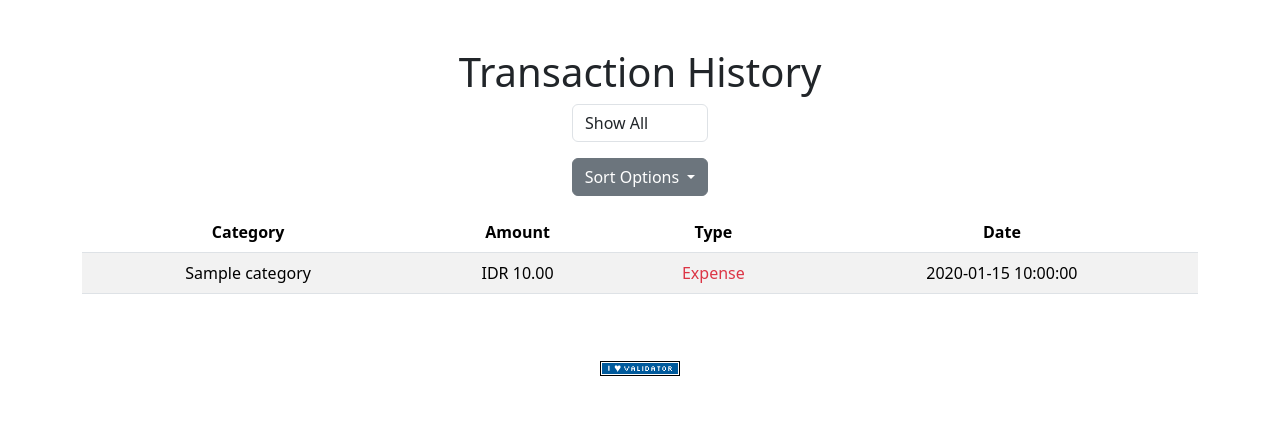
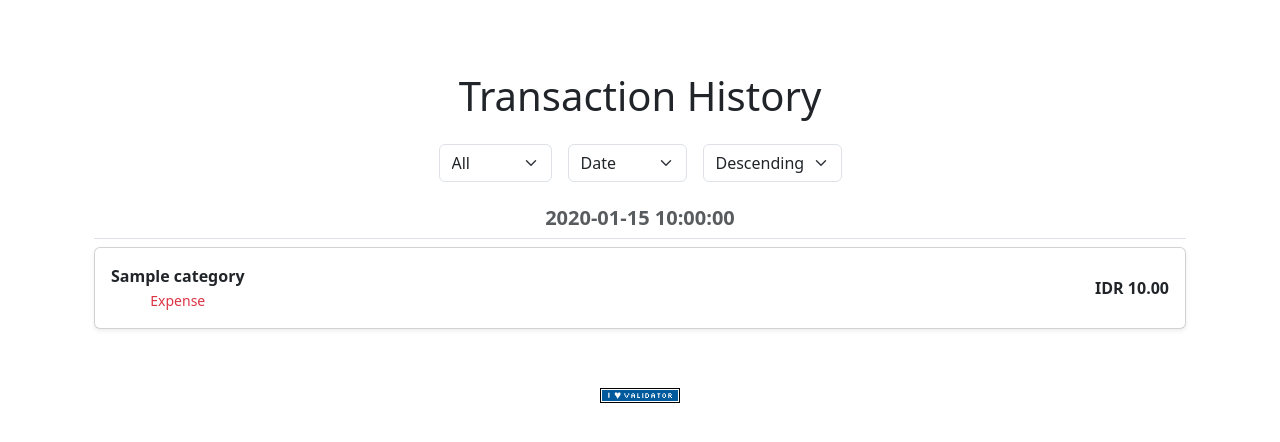
Before and after one commit to YakAliOen/Extrinout, a Flask app: template templates/history.html in a window 1280 px wide. Shown: the part 76-518 px from the top of the page. Run offline with Flask 3, Linux system fonts and the light colour scheme; the template is opened without the code that fills it: most values are stand-ins (such as "Sample title", 1, 10 or a date in 2020); some libraries are stand-ins or nearby versions.

Commit message:
Refactor transaction history layout and filters

```diff
--- a/templates/history.html
+++ b/templates/history.html
@@ -1,65 +1,77 @@
 {% extends "layout.html" %}
 
 {% block title %}
-    Transaction History
+Transaction History
 {% endblock %}
 
 {% block main %}
-    <h1>Transaction History</h1>
+<div class="container mt-4">
 
-    <!-- Type Filter Form -->
-    <form method="get" action="/history" class="mb-3 d-flex gap-2 justify-content-center">
-        <!-- Retain sort & order in filter form -->
-        <input type="hidden" name="sort" value="{{ sort_by }}">
-        <input type="hidden" name="order" value="{{ order }}">
+    <h1 class="text-center mb-4">Transaction History</h1>
 
-        <select name="type" class="form-control w-auto" onchange="this.form.submit()">
-            <option value="all" {% if selected_type == "all" %}selected{% endif %}>Show All</option>
-            <option value="income" {% if selected_type == "income" %}selected{% endif %}>Only Income</option>
-            <option value="expense" {% if selected_type == "expense" %}selected{% endif %}>Only Expenses</option>
-        </select>
+    <!-- Controls -->
+    <form method="get" action="/history" class="row g-3 justify-content-center mb-4">
+
+        <div class="col-auto">
+            <select name="type" class="form-select" onchange="this.form.submit()">
+                <option value="all" {% if selected_type == "all" %}selected{% endif %}>All</option>
+                <option value="income" {% if selected_type == "income" %}selected{% endif %}>Income</option>
+                <option value="expense" {% if selected_type == "expense" %}selected{% endif %}>Expense</option>
+            </select>
+        </div>
+
+        <div class="col-auto">
+            <select name="sort" class="form-select" onchange="this.form.submit()">
+                <option value="date" {% if sort_by == "date" %}selected{% endif %}>Date</option>
+                <option value="amount" {% if sort_by == "amount" %}selected{% endif %}>Amount</option>
+                <option value="category" {% if sort_by == "category" %}selected{% endif %}>Category</option>
+            </select>
+        </div>
+
+        <div class="col-auto">
+            <select name="order" class="form-select" onchange="this.form.submit()">
+                <option value="DESC" {% if order == "DESC" %}selected{% endif %}>Descending</option>
+                <option value="ASC" {% if order == "ASC" %}selected{% endif %}>Ascending</option>
+            </select>
+        </div>
+
     </form>
 
-    <!-- Sorting Dropdown -->
-    <div class="dropdown mb-3">
-        <button class="btn btn-secondary dropdown-toggle" type="button" id="sortDropdown" data-bs-toggle="dropdown" aria-expanded="false">
-            Sort Options
-        </button>
-        <ul class="dropdown-menu" aria-labelledby="sortDropdown">
-            <li><a class="dropdown-item" href="/history?sort=amount&order=ASC&type={{ selected_type }}">Amount ▲</a></li>
-            <li><a class="dropdown-item" href="/history?sort=amount&order=DESC&type={{ selected_type }}">Amount ▼</a></li>
-            <li><a class="dropdown-item" href="/history?sort=category&order=ASC&type={{ selected_type }}">Category ▲</a></li>
-            <li><a class="dropdown-item" href="/history?sort=category&order=DESC&type={{ selected_type }}">Category ▼</a></li>
-            <li><a class="dropdown-item" href="/history?sort=date&order=ASC&type={{ selected_type }}">Date ▲</a></li>
-            <li><a class="dropdown-item" href="/history?sort=date&order=DESC&type={{ selected_type }}">Date ▼</a></li>
-        </ul>
-    </div>
+    <!-- Transactions -->
+    {% set current_date = none %}
 
-    <!-- Transactions Table -->
-    <table class="table table-striped">
-        <thead>
-            <tr>
-                <th>Category</th>
-                <th>Amount</th>
-                <th>Type</th>
-                <th>Date</th>
-            </tr>
-        </thead>
-        <tbody>
-            {% for expense in expenses %}
-                <tr>
-                    <td>{{ expense.category }}</td>
-                    <td>IDR {{ "{:,.2f}".format(expense.amount) }}</td>
-                    <td>
+    {% for expense in expenses %}
+        {% if expense.date != current_date %}
+            {% set current_date = expense.date %}
+
+            <div class="mt-4 mb-2">
+                <h5 class="fw-bold text-muted border-bottom pb-2">
+                    {{ current_date }}
+                </h5>
+            </div>
+        {% endif %}
+
+        <div class="card mb-2 shadow-sm">
+            <div class="card-body d-flex justify-content-between align-items-center">
+
+                <div>
+                    <div class="fw-semibold">{{ expense.category }}</div>
+                    <small class="text-muted">
                         {% if expense.type == "income" %}
                             <span class="text-success">Income</span>
                         {% else %}
                             <span class="text-danger">Expense</span>
                         {% endif %}
-                    </td>
-                    <td>{{ expense.date }}</td>
-                </tr>
-            {% endfor %}
-        </tbody>
-    </table>
+                    </small>
+                </div>
+
+                <div class="fw-bold">
+                    IDR {{ "{:,.2f}".format(expense.amount) }}
+                </div>
+
+            </div>
+        </div>
+    {% endfor %}
+
+</div>
 {% endblock %}
```
